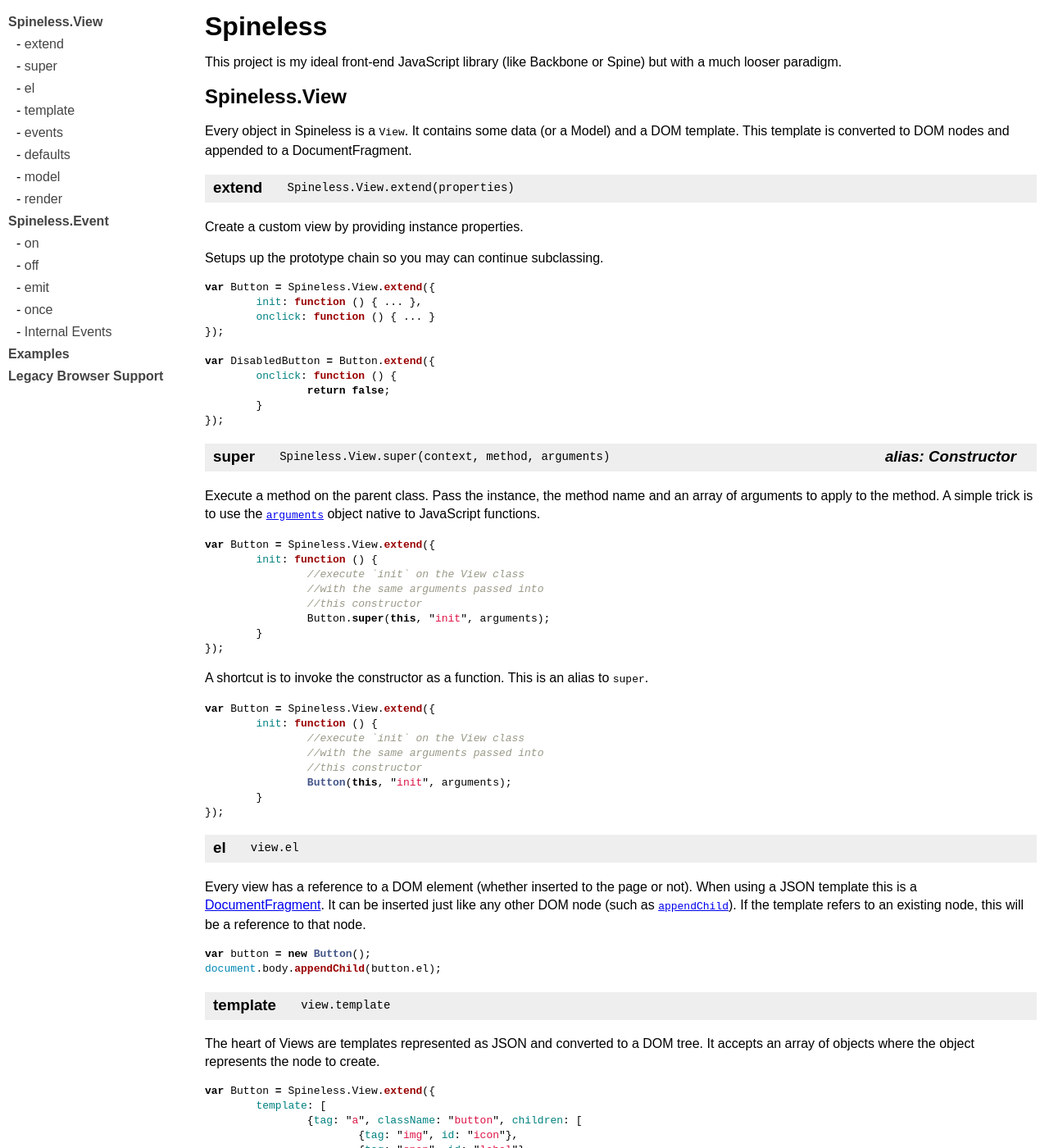
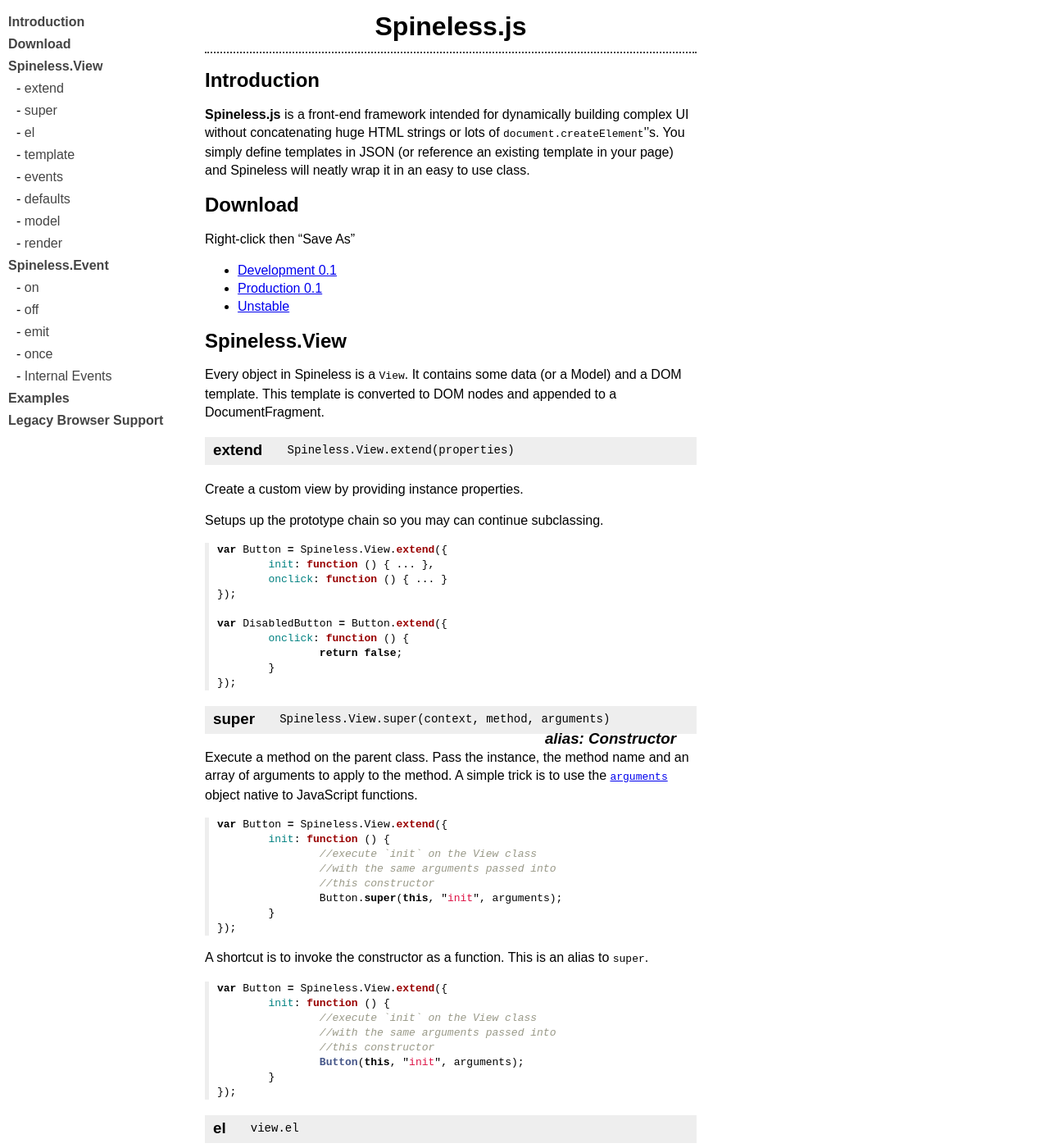
Before and after one commit to louisstow/Spineless, a Jekyll site: the page built from index.md, in a window 1280 px wide and 1400 px high. Shown: the whole window at 82% size. Built offline with Jekyll 4.4.1, drawn with Linux system fonts in a browser that asks for light colours; Markdown is read by kramdown in place of the engine named in the settings.

Commit message:
* intro and download

```diff
--- a/_includes/content.md
+++ b/_includes/content.md
@@ -1,6 +1,16 @@
-# Spineless
+# Spineless.js
 
-This project is my ideal front-end JavaScript library (like Backbone or Spine) but with a much looser paradigm.
+## Introduction
+
+**Spineless.js** is a front-end framework intended for dynamically building complex UI without concatenating huge HTML strings or lots of `document.createElement`''s. You simply define templates in JSON (or reference an existing template in your page) and Spineless will neatly wrap it in an easy to use class.
+
+## Download
+
+Right-click then "Save As"
+
+- [Development 0.1](https://raw.github.com/louisstow/Spineless/master/Spineless.js)
+- [Production 0.1](https://raw.github.com/louisstow/Spineless/master/Spineless.min.js)
+- [Unstable](https://raw.github.com/louisstow/Spineless/develop/Spineless.js)
 
 ## Spineless.View
 
--- a/stylesheets/global.css
+++ b/stylesheets/global.css
@@ -4,9 +4,16 @@
 	line-height: 22px;
 }
 
+h1 {
+	padding-bottom: 20px;
+	border-bottom: 2px dotted #444;
+	text-align: center;
+}
+
 #content {
 	margin-left: 250px;
 	margin-right: 15px;
+	width: 600px;
 }
 
 #nav {
@@ -62,4 +69,6 @@
 
 pre {
 	line-height: 18px;
+	border-left: 5px solid #eee;
+	padding-left: 10px;
 }
```
